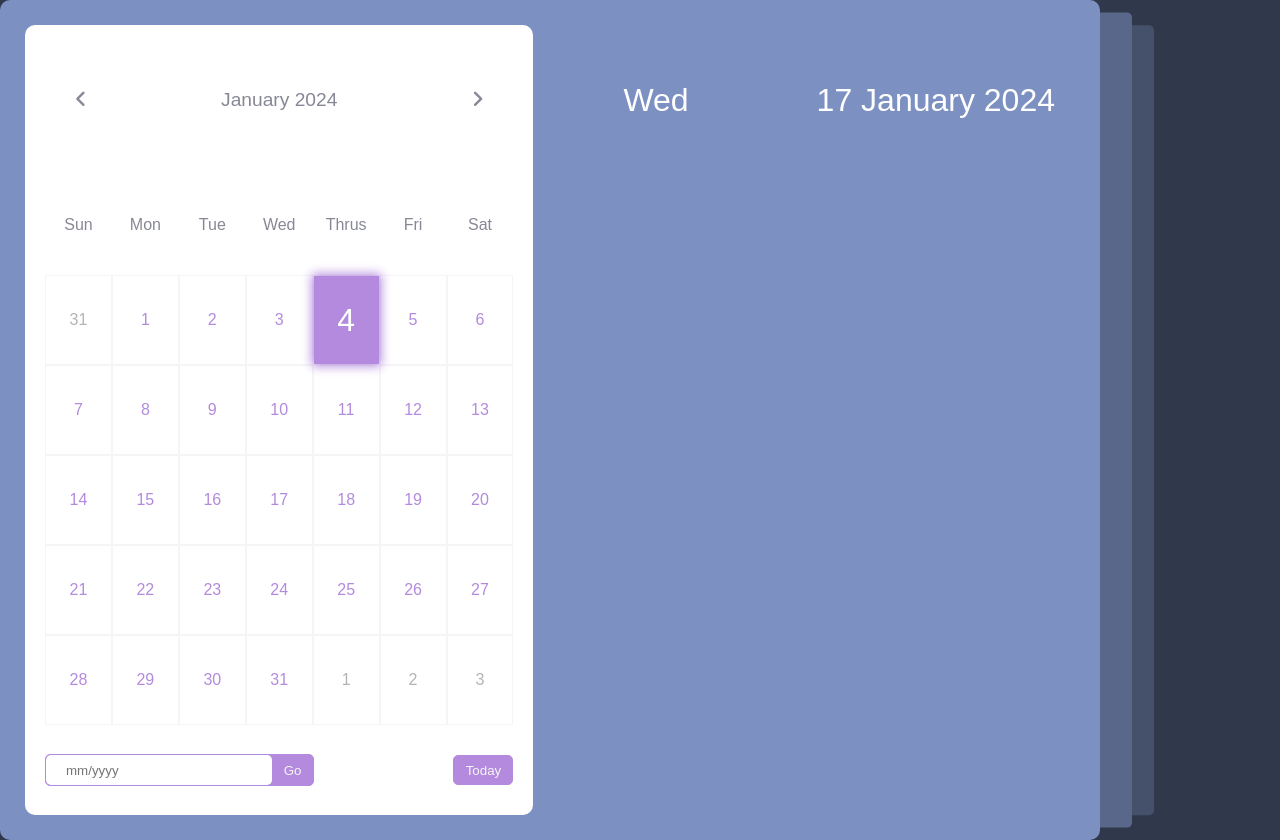
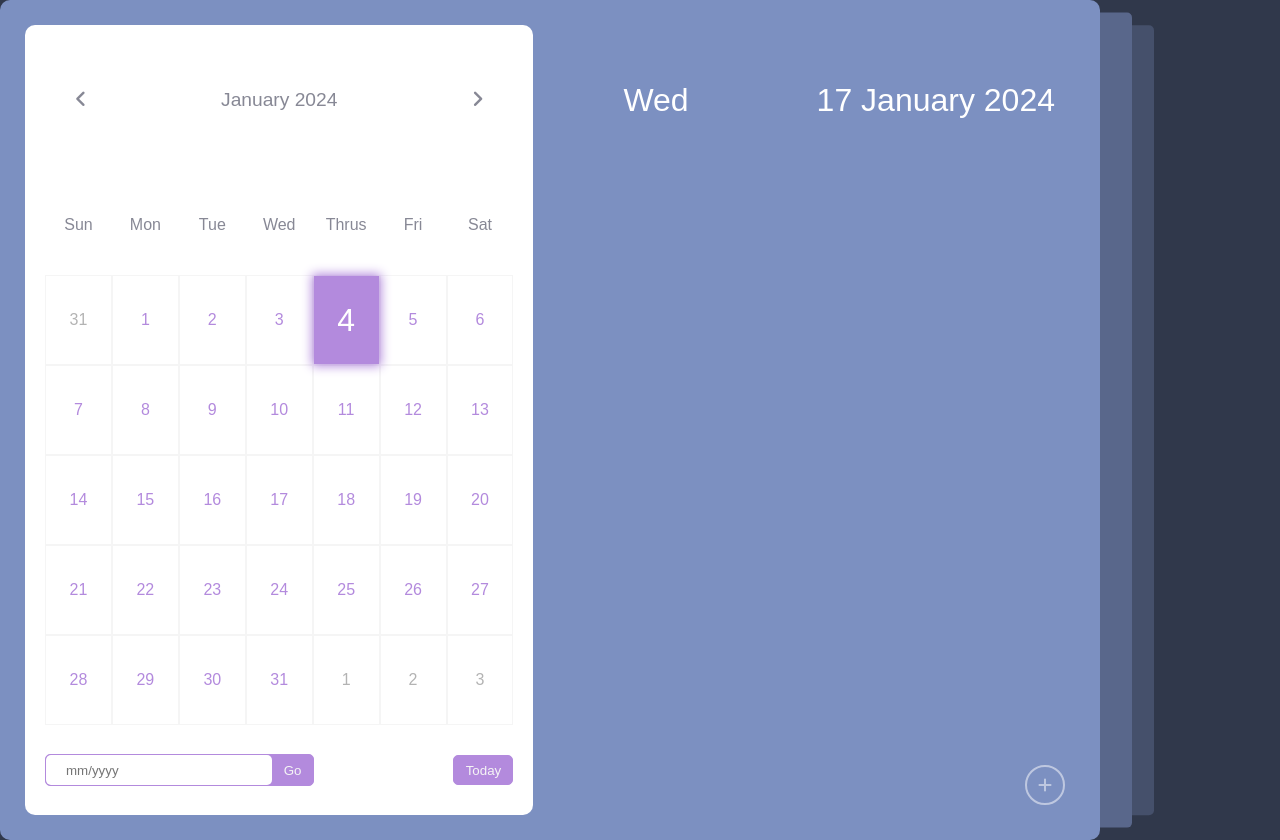
Before and after one commit to anushac96/ProductivityManagementSystem-Side1, a React (Create React App) app: page / in a window 1280 px wide. Built offline with nearby package versions, Linux system fonts and the light colour scheme.

Commit message:
added button to add event

```diff
--- a/src/App.css
+++ b/src/App.css
@@ -375,15 +375,6 @@ calendar {
   color: var(--primary-clr);
 }
 
-/* .calendar .goto-today button {
-  padding: 5px 10px;
-  border: 1px solid var(--primary-clr);
-  border-radius: 5px;
-  background-color: transparent;
-  cursor: pointer;
-  color: var(--primary-clr);
-} */
-
 .calendar .goto-today .goto button:hover {
   color: var(--primary-clr);
   height: 30px;
@@ -408,7 +399,7 @@ calendar {
   padding: 20px 0;
 }
 
-.right .today-date {
+.container .right .today-date {
   width: 100%;
   height: 50px;
   display: flex;
@@ -423,11 +414,238 @@ calendar {
   text-transform: capitalize;
 }
 
-.right .today-date .event-day {
+.container .right .today-date .event-day {
   font-size: 2rem;
   font-weight: 400;
 }
-.right .today-date .event-date {
+.container .right .today-date .event-date {
   font-size: 2rem;
   font-weight: 400;
 }
+
+.container .right .events {
+  width: 100%;
+  height: 100%;
+  max-height: 600px;
+  overflow-x: hidden;
+  overflow-y: auto;
+  display: flex;
+  flex-direction: column;
+  padding-left: 4px;
+}
+.events .event {
+  position: relative;
+  width: 95%;
+  min-height: 70px;
+  display: flex;
+  justify-content: center;
+  flex-direction: column;
+  gap: 5px;
+  padding: 0 20px;
+  padding-left: 50px;
+  color: #fff;
+  cursor: pointer;
+}
+
+.events .event:nth-child(even) {
+  background: transparent;
+}
+.events .event:hover {
+  background: linear-gradient(90deg, #30384b, transparent);
+}
+.events .event .title {
+  display: flex;
+  align-items: center;
+  pointer-events: none;
+  font-size: 0.5rem;
+}
+.events .event .title .event-title {
+  font-size: 1rem;
+  font-weight: 400;
+  margin-left: 20px;
+}
+
+.events .event .title i {
+  color: #fff;
+  font-size: 0.5rem;
+}
+.events .event:hover .title i {
+  color: #fff;
+}
+
+.events .event .event-time {
+  font-size: 0.8rem;
+  font-weight: 400;
+  color: #fff;
+  margin-left: 15px;
+  pointer-events: none;
+}
+.events .event:hover .event-time {
+  color: #fff;
+}
+
+.events .event::after {
+  content: "✓";
+  position: absolute;
+  top: 50%;
+  right: 0;
+  font-size: 3rem;
+  line-height: 1;
+  display: none;
+  align-items: center;
+  justify-content: center;
+  opacity: 0.3;
+  color: #fff;
+  transform: translateY(-50%);
+}
+.events .event:hover::after {
+  display: flex;
+}
+
+/*
+
+.events .no-event {
+  width: 100%;
+  height: 100%;
+  display: flex;
+  align-items: center;
+  justify-content: center;
+  font-size: 1.5rem;
+  font-weight: 500;
+  color: #878895;
+} */
+
+.add-event-wrapper {
+  position: absolute;
+  bottom: 100px;
+  left: 50%;
+  width: 90%;
+  max-height: 0;
+  overflow: hidden;
+  border-radius: 5px;
+  background-color: #fff;
+  transform: translateX(-50%);
+  transition: max-height 0.5s ease;
+}
+
+.add-event-wrapper.active {
+  max-height: 300px;
+}
+
+.add-event-header {
+  width: 100%;
+  height: 50px;
+  display: flex;
+  align-items: center;
+  justify-content: space-between;
+  padding: 0 20px;
+  color: #373c4f;
+  border-bottom: 1px solid #f5f5f5;
+}
+
+.add-event-header .close {
+  font-size: 1.5rem;
+  cursor: pointer;
+}
+.add-event-header .close:hover {
+  color: var(--primary-clr);
+}
+.add-event-header .title {
+  font-size: 1.2rem;
+  font-weight: 500;
+}
+
+.add-event-body {
+  width: 100%;
+  height: 100%;
+  display: flex;
+  flex-direction: column;
+  gap: 5px;
+  padding: 20px;
+}
+
+.add-event-body .add-event-input {
+  width: 100%;
+  height: 40px;
+  display: flex;
+  align-items: center;
+  justify-content: space-between;
+  gap: 10px;
+}
+
+.add-event-body .add-event-input input {
+  width: 100%;
+  height: 100%;
+  outline: none;
+  border: none;
+  border-bottom: 1px solid #f5f5f5;
+  padding: 0 10px;
+  font-size: 1rem;
+  font-weight: 400;
+  color: #373c4f;
+}
+
+.add-event-body .add-event-input input::placeholder {
+  color: #a5a5a5;
+}
+
+.add-event-body .add-event-input input:focus {
+  border-bottom: 1px solid var(--primary-clr);
+}
+
+.add-event-body .add-event-input input:focus::placeholder {
+  color: var(--primary-clr);
+}
+
+.add-event-footer {
+  display: flex;
+  align-items: center;
+  justify-content: center;
+  padding: 20px;
+}
+
+.add-event-footer .add-event-btn {
+  height: 40px;
+  width: 160px;
+  font-size: 1rem;
+  font-weight: 500;
+  outline: none;
+  border: none;
+  color: #fff;
+  background-color: var(--primary-clr);
+  border-radius: 5px;
+  cursor: pointer;
+  padding: 5px 10px;
+  border: 1px solid var(--primary-clr);
+}
+
+.add-event-footer .add-event-btn:hover {
+  background-color: transparent;
+  color: var(--primary-clr);
+}
+
+.add-event {
+  position: absolute;
+  bottom: 30px;
+  right: 30px;
+  width: 40px;
+  height: 40px;
+  display: flex;
+  align-items: center;
+  justify-content: center;
+  font-size: 1rem;
+  color: #fff;
+  border: 2px solid #fff;
+  opacity: 0.5;
+  border-radius: 50%;
+  background-color: transparent;
+  cursor: pointer;
+}
+
+.add-event:hover {
+  opacity: 1;
+}
+
+.add-event i {
+  pointer-events: none;
+}
--- a/src/App.js
+++ b/src/App.js
@@ -4,7 +4,6 @@ import Settings from './Settings';
 import { useState } from 'react';
 import SettingsContext from './SettingsContext';
 import Calender from './Calender';
-import CalendarApp from './CalendarApp';
 
 
 function App() {
--- a/src/Calender.js
+++ b/src/Calender.js
@@ -10,6 +10,9 @@ function Calender() {
 
   const [days, setDays] = useState([]);
   const [inputDate, setInputDate] = useState('');
+   // Add state for controlling the visibility of the add-event-wrapper
+   const [isAddEventActive, setAddEventActive] = useState(false);
+
 
   useEffect(() => {
     initCalendar();
@@ -115,6 +118,11 @@ function Calender() {
     }
   }
 
+  // Function to toggle the add-event-wrapper's visibility
+  const toggleAddEvent = () => {
+    setAddEventActive(!isAddEventActive);
+  };
+
   return (
     <body>
       <div class="container">
@@ -143,7 +151,7 @@ function Calender() {
             </div>
             <div class="goto-today">
               <div class="goto">
-              <input
+                <input
                   type="text"
                   placeholder="mm/yyyy"
                   className="date-input"
@@ -156,12 +164,35 @@ function Calender() {
             </div>
           </div>
         </div>
-        <div class = "right">
-          <div class = "today-date">
-            <div class = "event-day">Wed</div>
-            <div class = "event-date">17 January 2024</div>
+        <div class="right">
+          <div class="today-date">
+            <div class="event-day">Wed</div>
+            <div class="event-date">17 January 2024</div>
           </div>
-
+          <div class="events"></div>
+          <div class={`add-event-wrapper ${isAddEventActive ? 'active' : ''}`}>
+            <div class="add-event-header">
+              <div class="title">Add Event</div>
+              <i class="fas fa-times close" onClick={toggleAddEvent}></i>
+            </div>
+            <div class="add-event-body">
+              <div class="add-event-input">
+                <input type="text" placeholder="Event Name" class="event-name"></input>
+              </div>
+              <div class="add-event-input">
+                <input type="text" placeholder="Event Time From" class="event-time-from"></input>
+              </div>
+              <div class="add-event-input">
+                <input type="text" placeholder="Event Time To" class="event-time-to"></input>
+              </div>
+            </div>
+            <div class = "add-event-footer">
+              <button class = "add-event-btn">Add Event</button>
+            </div>
+          </div>
+          <button class = "add-event" onClick={toggleAddEvent}>
+            <i class = "fas fa-plus"></i>
+          </button>
         </div>
       </div>
     </body>
```
